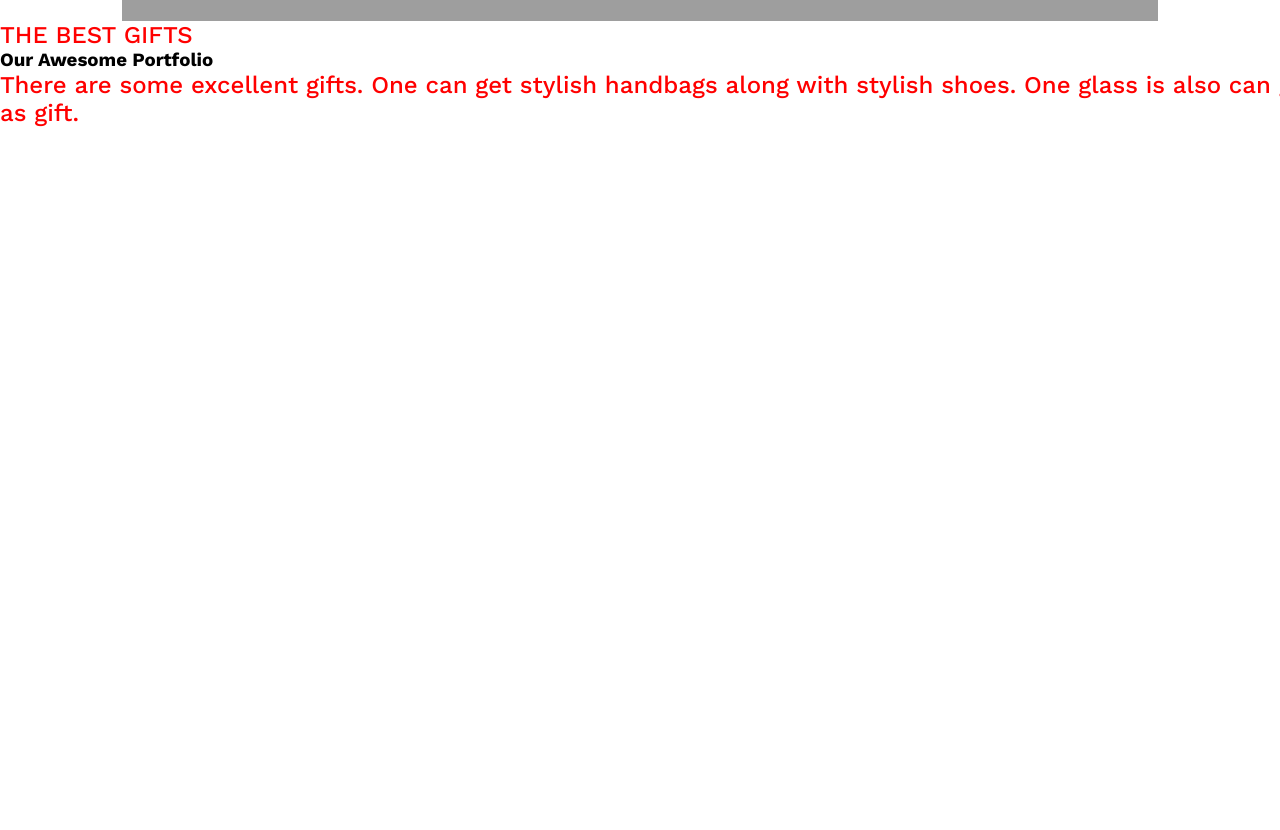
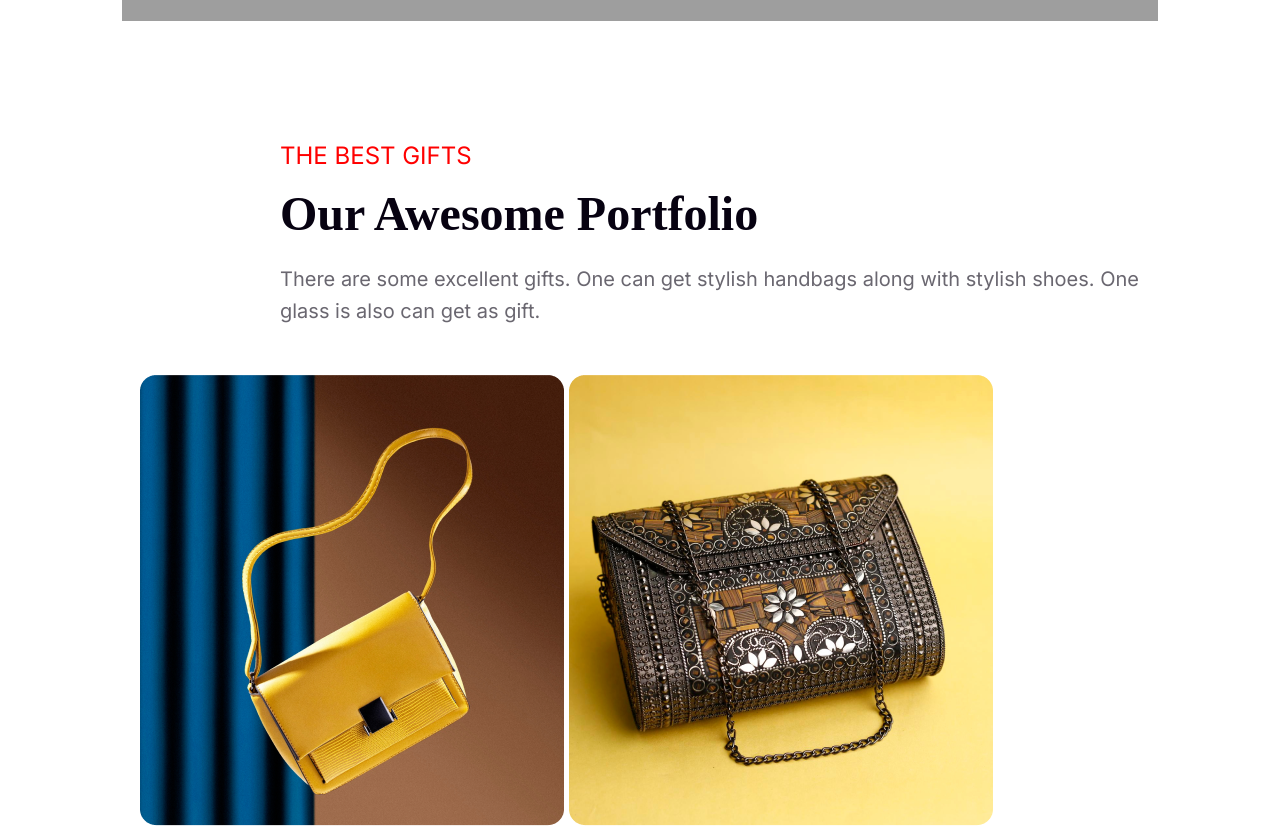
Before and after one commit to TinnyDatta/my-first-assignment, a plain HTML site: page index.html in a window 1280 px wide. Shown: the part 2400-3230 px from the top of the page. Before the commit the page ends 3021 px from the top, so only its background shows below. Drawn offline with nearby package versions, Linux system fonts and the light colour scheme; grey boxes are pictures that could not be loaded.

Commit message:
commited gifts section

```diff
--- a/index.html
+++ b/index.html
@@ -47,7 +47,16 @@
       <p class="para-second">There are some excellent gifts. One can get stylish handbags along with stylish shoes. One glass is also can get as gift.</p>
     </div>
     <div class="awesome-images">
-
+        <div class="awesome-images-row1">
+            <img src="resources/Rectangle 3.png" alt="">
+            <img src="resources/Rectangle 4.png" alt="">
+            <img src="resources/Rectangle 5.png" alt="">
+        </div>
+        <div class="awesome-images-row2">
+            <img src="resources/Rectangle 6.png" alt="">
+            <img src="resources/Rectangle 7.png" alt="">
+            <img src="resources/Rectangle 8.png" alt="">
+        </div>
     </div>
   </section>
     </main>
--- a/styles/portfolio.css
+++ b/styles/portfolio.css
@@ -24,6 +24,7 @@
     margin-left: 140px;
     margin-bottom: 120px;
     margin: 0 auto;
+    background-color: #070211, #07021100;
 }
 
 .banner-text {
@@ -108,28 +109,32 @@ p {
 
 }
 
-#banner2h1{
+#banner2h1 {
     color: #FFF;
     font-family: Merriweather;
     font-size: 64px;
     font-weight: 900;
-line-height: 88px; /* 137.5% */
+    line-height: 88px;
+    /* 137.5% */
     letter-spacing: 7.04px;
     margin-left: 126px;
 
 
 }
-.para-primary{
+
+.para-primary {
     color: #ffffffcc;
     font-family: Inter;
     font-size: 18px;
     font-weight: 400;
-line-height: 30px; /* 166.667% */
+    line-height: 30px;
+    /* 166.667% */
     width: 697px;
     margin-top: 24px;
     margin-left: 126px;
 }
-.first-btn{
+
+.first-btn {
     color: #FFF;
     text-align: center;
     font-family: Inter;
@@ -140,17 +145,63 @@ margin-left: 158px;
     background-color: #07021100;
 }
 
-.banner2-image{
+.banner2-image {
     width: 319.83px;
     height: 464.662px;
     margin-right: 138px;
 
 }
+
 /* awesome  section */
-.awesome{
+.awesome {
+    width: 81%;
+    max-width: 1320px;
+    margin-left: 140px;
+    margin-right: 140px;
+    margin-top: 120px;
+    align-items: center;
 
-    width: 1320px;
-    height: 600px;
+}
+
+.awesome-text {
+    margin-left: 140px;
+    text-align: left;
+
+}
+
+.p-awesome {
+    color: #F00;
+    font-family: Inter;
+    font-size: 24px;
+    font-weight: 500;
+    margin-bottom: 16px;
+
+}
+
+.awesome-title {
+    color: #070211;
+    font-family: Merriweather;
+    font-size: 48px;
+    font-weight: 900;
+    text-transform: capitalize;
+    margin-bottom: 22px;
+}
+
+.para-second {
+    color: rgba(7, 2, 17, 0.60);
+    font-family: Inter;
+    font-size: 20px;
+    ;
+    font-weight: 400;
+    line-height: 32px;
+    /* 160% */
+    width: 896px;
+    margin-bottom: 48px;
+}
+
+.awesome-images {
+    display: block;
+    gap: 24px;
 
 
 }
```
Lines whose indentation alone changed are shown as unchanged.
